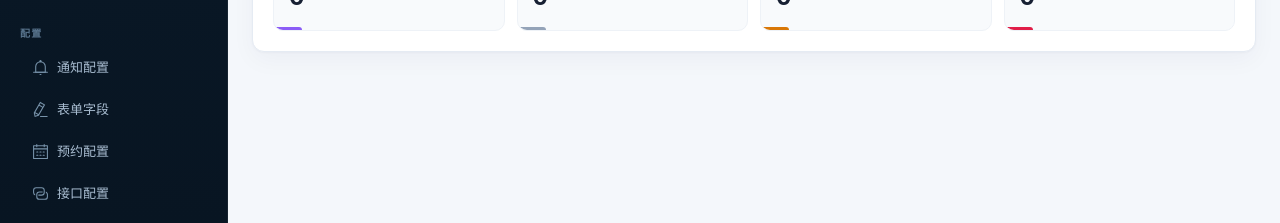
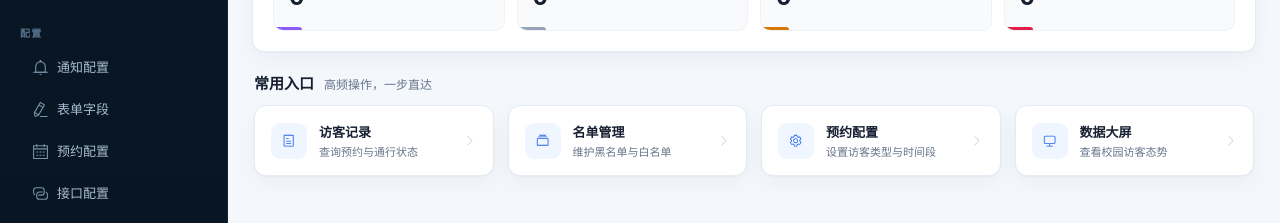
Before and after one commit to xingruyu111/visitor-manage-system, a Vue app in the folder frontend-web/: page /dashboard in a window 1280 px wide. Shown: the part 577-800 px from the top of the page. Built offline with nearby package versions, Linux system fonts and the light colour scheme; no server answers; sample sign-in values are in the browser's storage.

Commit message:
style(web): 工作台增加快捷入口

```diff
--- a/frontend-web/src/views/dashboard/DashboardView.vue
+++ b/frontend-web/src/views/dashboard/DashboardView.vue
@@ -48,6 +48,23 @@
         <el-button link type="primary" @click="router.push('/visitor-records')">去处理</el-button>
       </div>
     </el-card>
+
+    <section class="shortcuts">
+      <div class="shortcut-head">
+        <h3>常用入口</h3>
+        <span>高频操作，一步直达</span>
+      </div>
+      <div class="shortcut-grid">
+        <button v-for="item in shortcuts" :key="item.path" type="button" class="shortcut-card" @click="router.push(item.path)">
+          <span class="shortcut-icon"><el-icon><component :is="item.icon" /></el-icon></span>
+          <span class="shortcut-copy">
+            <strong>{{ item.label }}</strong>
+            <small>{{ item.desc }}</small>
+          </span>
+          <el-icon class="shortcut-arrow"><ArrowRight /></el-icon>
+        </button>
+      </div>
+    </section>
   </div>
 </template>
 
@@ -55,7 +72,7 @@
 import { computed, onMounted, ref } from 'vue'
 import { useRouter } from 'vue-router'
 import { ElMessage } from 'element-plus'
-import { Calendar, Clock, OfficeBuilding, Tickets } from '@element-plus/icons-vue'
+import { ArrowRight, Calendar, Clock, Files, Monitor, OfficeBuilding, Setting, Tickets } from '@element-plus/icons-vue'
 import { http } from '@/api/request'
 
 const router = useRouter()
@@ -76,6 +93,13 @@ const cards = [
   { key: 'pending', label: '待审批', note: '等待处理', tone: 'tone-amber', icon: Clock },
   { key: 'inSchool', label: '当前在校', note: '实时在访人数', tone: 'tone-green', icon: OfficeBuilding },
   { key: 'pendingTasks', label: '待办任务', note: '审批任务', tone: 'tone-rose', icon: Tickets },
+]
+
+const shortcuts = [
+  { label: '访客记录', desc: '查询预约与通行状态', path: '/visitor-records', icon: Tickets },
+  { label: '名单管理', desc: '维护黑名单与白名单', path: '/access-list', icon: Files },
+  { label: '预约配置', desc: '设置访客类型与时间段', path: '/visit-config', icon: Setting },
+  { label: '数据大屏', desc: '查看校园访客态势', path: '/screen', icon: Monitor },
 ]
 
 const metrics = [
@@ -326,4 +350,101 @@ onMounted(load)
     flex: 1;
   }
 }
+.shortcuts {
+  padding: 2px;
+}
+
+.shortcut-head {
+  display: flex;
+  align-items: baseline;
+  gap: 10px;
+  margin-bottom: 10px;
+}
+
+.shortcut-head h3 {
+  margin: 0;
+  color: var(--vst-text);
+  font-size: 15px;
+  font-weight: 600;
+}
+
+.shortcut-head span {
+  color: var(--vst-text-secondary);
+  font-size: 12px;
+}
+
+.shortcut-grid {
+  display: grid;
+  grid-template-columns: repeat(4, minmax(0, 1fr));
+  gap: 14px;
+}
+
+.shortcut-card {
+  display: flex;
+  align-items: center;
+  gap: 12px;
+  padding: 16px;
+  text-align: left;
+  background: #fff;
+  border: 1px solid var(--vst-border);
+  border-radius: var(--vst-radius);
+  box-shadow: var(--vst-shadow);
+  cursor: pointer;
+  transition: border-color 0.18s ease, transform 0.18s ease, box-shadow 0.18s ease;
+}
+
+.shortcut-card:hover {
+  border-color: #bfdbfe;
+  box-shadow: 0 8px 24px rgba(37, 99, 235, 0.08);
+  transform: translateY(-1px);
+}
+
+.shortcut-icon {
+  display: grid;
+  place-items: center;
+  width: 36px;
+  height: 36px;
+  flex: 0 0 36px;
+  color: var(--vst-primary);
+  background: var(--vst-primary-soft);
+  border-radius: 9px;
+}
+
+.shortcut-copy {
+  display: flex;
+  flex-direction: column;
+  min-width: 0;
+  gap: 2px;
+}
+
+.shortcut-copy strong {
+  color: var(--vst-text);
+  font-size: 13px;
+  font-weight: 600;
+}
+
+.shortcut-copy small {
+  overflow: hidden;
+  color: var(--vst-text-secondary);
+  font-size: 11px;
+  text-overflow: ellipsis;
+  white-space: nowrap;
+}
+
+.shortcut-arrow {
+  margin-left: auto;
+  color: #cbd5e1;
+}
+
+@media (max-width: 1100px) {
+  .shortcut-grid {
+    grid-template-columns: repeat(2, minmax(0, 1fr));
+  }
+}
+
+@media (max-width: 700px) {
+  .shortcut-grid {
+    grid-template-columns: 1fr;
+  }
+}
 </style>
```
Also changed, not shown: 1 other file (tests, documents, lock files or other folders).
